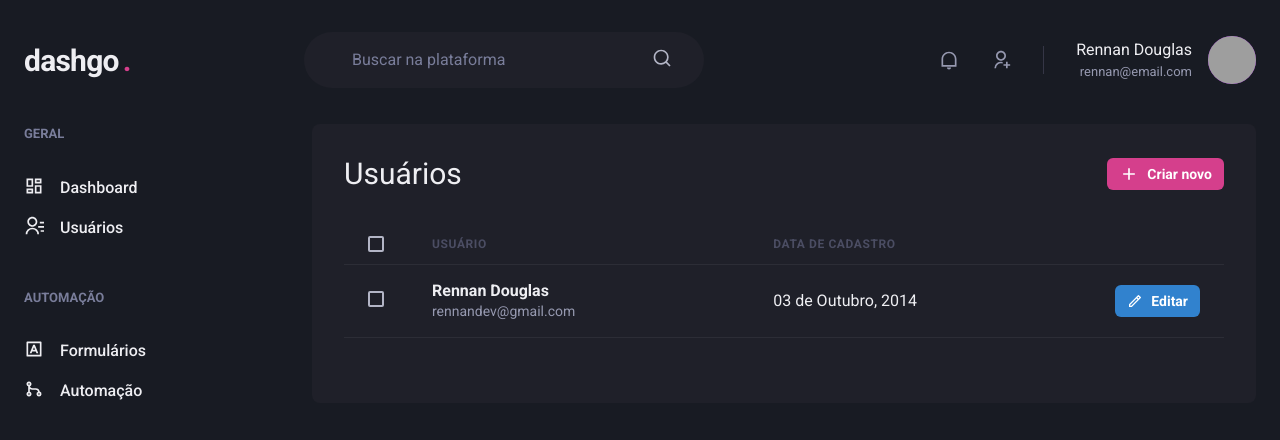
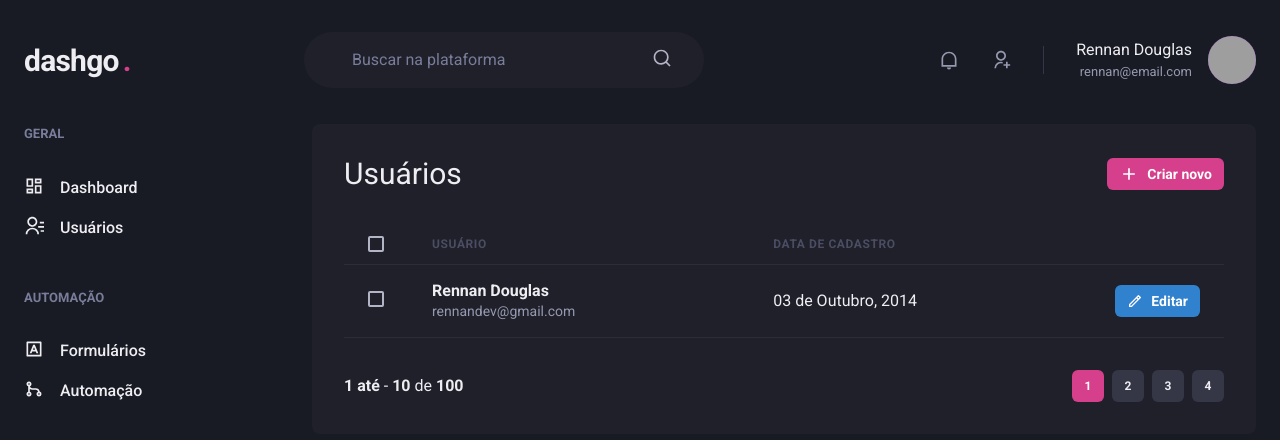
Before and after one commit to RennanD/dashgo, a Next.js app: page /users in a window 1280 px wide. Shown: the top 440 px of the page. Built offline with nearby package versions, Linux system fonts and the light colour scheme; grey boxes are pictures that could not be loaded.

Commit message:
feat: create pagination component

```diff
--- /dev/null
+++ b/src/components/Pagination.tsx
@@ -0,0 +1,65 @@
+import { Box, Button, Stack } from '@chakra-ui/react';
+
+export function Pagination(): JSX.Element {
+  return (
+    <Stack
+      spacing="6"
+      direction="row"
+      marginTop="8"
+      justify="space-between"
+      align="center"
+    >
+      <Box>
+        <strong>1 até</strong> - <strong>10</strong> de <strong>100</strong>
+      </Box>
+      <Stack direction="row" spacing="2">
+        <Button
+          size="sm"
+          fontSize="xs"
+          width="4"
+          colorScheme="pink"
+          disabled
+          _disabled={{ background: 'pink.500', cursor: 'not-allowed' }}
+        >
+          1
+        </Button>
+
+        <Button
+          size="sm"
+          fontSize="xs"
+          width="4"
+          background="gray.700"
+          _hover={{
+            background: 'gray.500',
+          }}
+        >
+          2
+        </Button>
+
+        <Button
+          size="sm"
+          fontSize="xs"
+          width="4"
+          background="gray.700"
+          _hover={{
+            background: 'gray.500',
+          }}
+        >
+          3
+        </Button>
+
+        <Button
+          size="sm"
+          fontSize="xs"
+          width="4"
+          background="gray.700"
+          _hover={{
+            background: 'gray.500',
+          }}
+        >
+          4
+        </Button>
+      </Stack>
+    </Stack>
+  );
+}
--- a/src/pages/users/index.tsx
+++ b/src/pages/users/index.tsx
@@ -16,6 +16,7 @@
 import { RiAddLine, RiPencilLine } from 'react-icons/ri';
 
 import { Header } from '../../components/Header';
+import { Pagination } from '../../components/Pagination';
 import { Sidebar } from '../../components/Sidebar';
 
 export default function UserList(): JSX.Element {
@@ -87,6 +88,8 @@
               </Tr>
             </Tbody>
           </Table>
+
+          <Pagination />
         </Box>
       </Flex>
     </Box>
```
